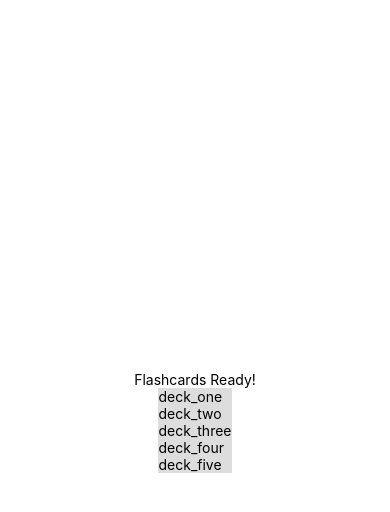
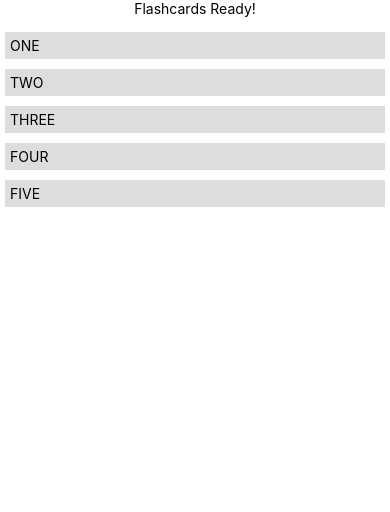
Before and after one commit to PeterPan627/Udacity-ReactND-Mobile-Flashcards, a React Native app: screen / in a window 390 px wide. Shown: the top 512 px of the page. Built offline with nearby package versions, Linux system fonts and the light colour scheme.

Commit message:
improved the deck list to use FlatList to render decks

```diff
--- a/components/DeckListItem.js
+++ b/components/DeckListItem.js
@@ -14,6 +14,8 @@ class DeckListItem extends Component {
 const styles = StyleSheet.create({
   deckItem: {
     backgroundColor: '#ddd',
+    marginTop: 10,
+    padding: 5
   }
 });
 
--- a/components/screens/DeckListScreen.js
+++ b/components/screens/DeckListScreen.js
@@ -1,30 +1,34 @@
 import React, { Component } from 'react';
-import { View } from 'react-native';
+import { FlatList, StyleSheet } from 'react-native';
 import DeckListItem from '../DeckListItem';
 
 // temporary fake data
 const fakeDecks = [
-  'deck_one',
-  'deck_two',
-  'deck_three',
-  'deck_four',
-  'deck_five',
+  { key: 'ONE' },
+  { key: 'TWO' },
+  { key: 'THREE' },
+  { key: 'FOUR' },
+  { key: 'FIVE' },
 ];
 
 class DeckListScreen extends Component {
-  renderDeckItems() {
-    return fakeDecks.map((deck) => (
-      <DeckListItem key={deck} deck={deck} />
-    ));
-  }
-
   render() {
     return (
-      <View>
-        {this.renderDeckItems()}
-      </View>
+      <FlatList
+        style={styles.deckList}
+        data={fakeDecks}
+        renderItem={({ item }) => <DeckListItem key={item.key} deck={item.key} />}
+      />
     );
   }
 }
 
+const styles = StyleSheet.create({
+  deckList: {
+    flex: 1,
+    alignSelf: 'stretch',
+    padding: 5
+  }
+});
+
 export default DeckListScreen;
```
